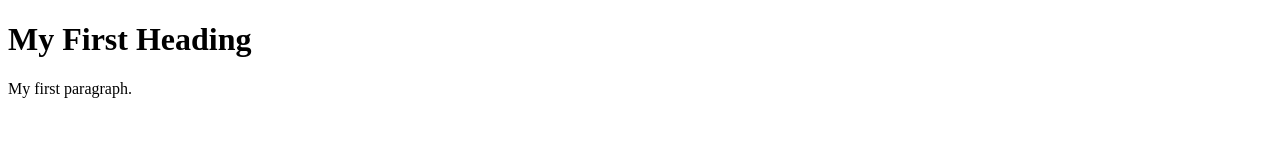
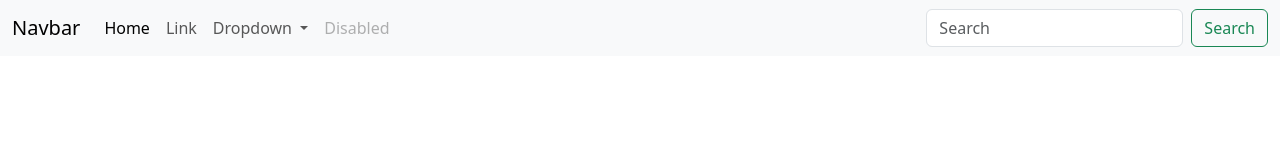
Before and after one commit to OrkhanGafarov/GitHubTest, a plain HTML site: page index.html in a window 1280 px wide. Drawn offline with nearby package versions, Linux system fonts and the light colour scheme.

Commit message:
Navbar section is added

```diff
--- a/index.html
+++ b/index.html
@@ -3,13 +3,47 @@
 <head>
     <meta charset="UTF-8">
     <meta name="viewport" content="width=device-width, initial-scale=1.0">
+    <link href="https://cdn.jsdelivr.net/npm/bootstrap@5.3.3/dist/css/bootstrap.min.css" rel="stylesheet" integrity="sha384-QWTKZyjpPEjISv5WaRU9OFeRpok6YctnYmDr5pNlyT2bRjXh0JMhjY6hW+ALEwIH" crossorigin="anonymous">
     <title>Document</title>
 </head>
 <body>
-
-<h1>My First Heading</h1>
-
-<p>My first paragraph.</p>
-
+    <!--Navbar-->
+<nav class="navbar navbar-expand-lg bg-body-tertiary">
+  <div class="container-fluid">
+    <a class="navbar-brand" href="#">Navbar</a>
+    <button class="navbar-toggler" type="button" data-bs-toggle="collapse" data-bs-target="#navbarSupportedContent" aria-controls="navbarSupportedContent" aria-expanded="false" aria-label="Toggle navigation">
+      <span class="navbar-toggler-icon"></span>
+    </button>
+    <div class="collapse navbar-collapse" id="navbarSupportedContent">
+      <ul class="navbar-nav me-auto mb-2 mb-lg-0">
+        <li class="nav-item">
+          <a class="nav-link active" aria-current="page" href="#">Home</a>
+        </li>
+        <li class="nav-item">
+          <a class="nav-link" href="#">Link</a>
+        </li>
+        <li class="nav-item dropdown">
+          <a class="nav-link dropdown-toggle" href="#" role="button" data-bs-toggle="dropdown" aria-expanded="false">
+            Dropdown
+          </a>
+          <ul class="dropdown-menu">
+            <li><a class="dropdown-item" href="#">Action</a></li>
+            <li><a class="dropdown-item" href="#">Another action</a></li>
+            <li><hr class="dropdown-divider"></li>
+            <li><a class="dropdown-item" href="#">Something else here</a></li>
+          </ul>
+        </li>
+        <li class="nav-item">
+          <a class="nav-link disabled" aria-disabled="true">Disabled</a>
+        </li>
+      </ul>
+      <form class="d-flex" role="search">
+        <input class="form-control me-2" type="search" placeholder="Search" aria-label="Search">
+        <button class="btn btn-outline-success" type="submit">Search</button>
+      </form>
+    </div>
+  </div>
+</nav>
+    <!--Main Section-->
 </body>
 </html>
```
